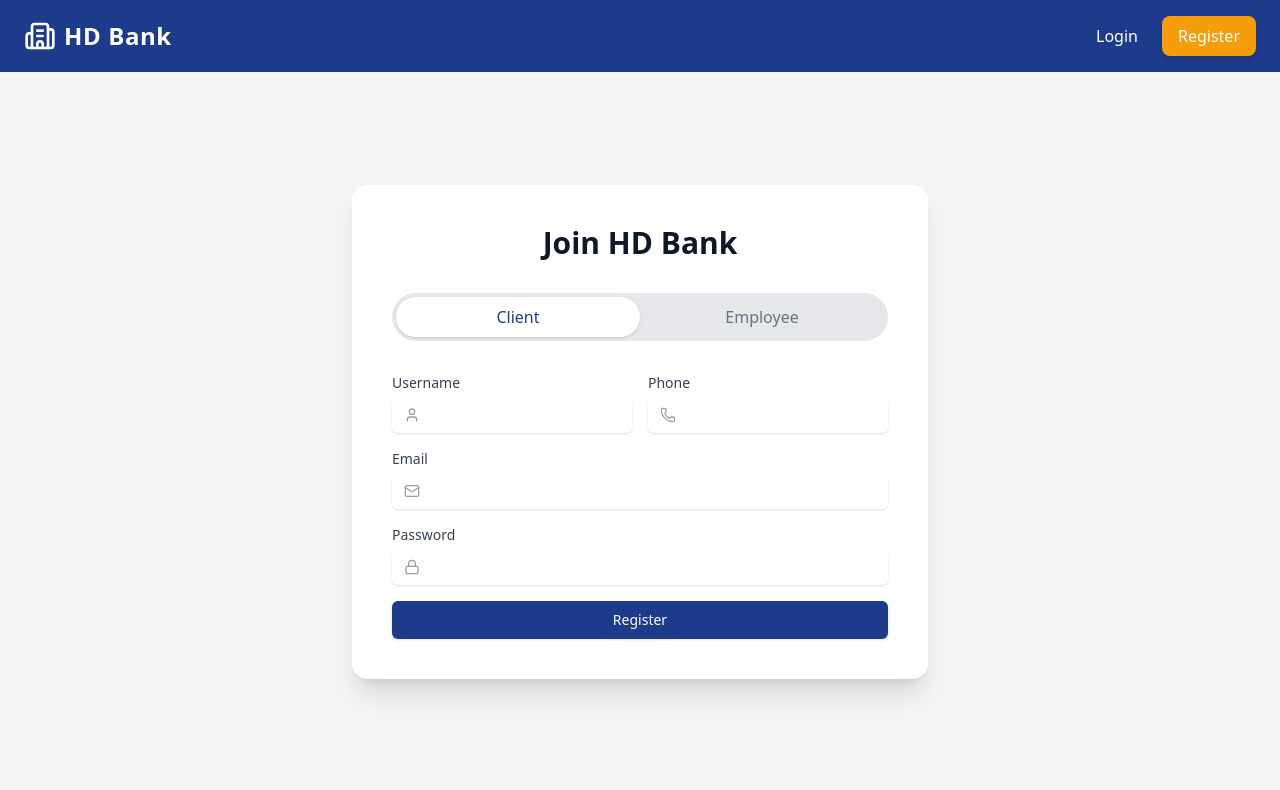
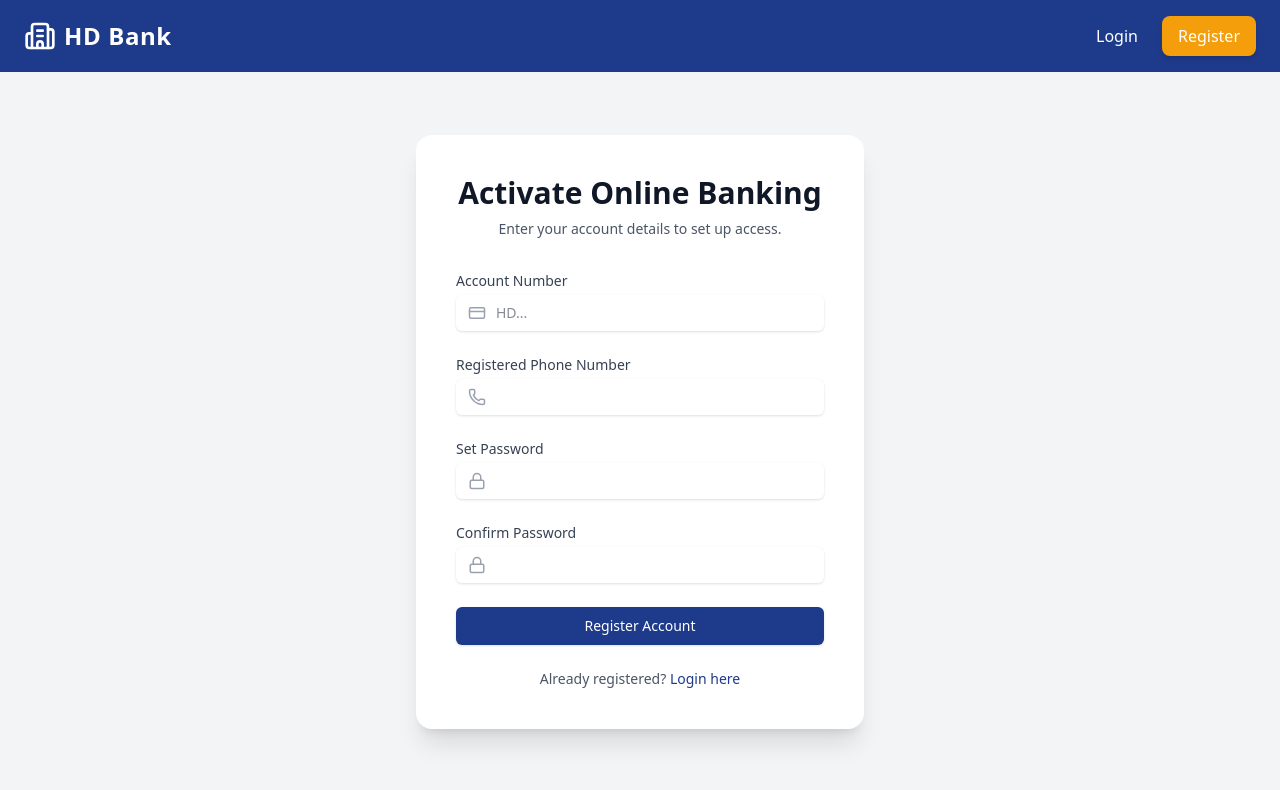
Before and after one commit to harshdholakiya21/HD_Bank, a React (Vite) app in the folder frontend/: page /register in a window 1280 px wide. Shown: the top 790 px of the page. Built offline with nearby package versions, Linux system fonts and the light colour scheme.

Commit message:
feat: refactor account creation to password-less and add account claiming

```diff
--- a/frontend/src/pages/ManagerDashboard.jsx
+++ b/frontend/src/pages/ManagerDashboard.jsx
@@ -30,7 +30,7 @@ const ManagerDashboard = () => {
 
     // Create Client State
     const [createClientForm, setCreateClientForm] = useState({
-        username: '', email: '', phone: '', password: '', initial_balance: ''
+        username: '', email: '', phone: '', initial_balance: ''
     });
     const [createSuccess, setCreateSuccess] = useState('');
     const [createError, setCreateError] = useState('');
@@ -84,7 +84,7 @@ const ManagerDashboard = () => {
         try {
             const res = await api.post('manager/create-client/', createClientForm);
             setCreateSuccess(`Client created! Account: ${res.data.account}`);
-            setCreateClientForm({ username: '', email: '', phone: '', password: '', initial_balance: '' });
+            setCreateClientForm({ username: '', email: '', phone: '', initial_balance: '' });
         } catch (err) {
             setCreateError('Failed to create client. ' + JSON.stringify(err.response?.data || {}));
         }
@@ -473,12 +473,6 @@ const ManagerDashboard = () => {
                                     </div>
                                 </div>
 
-                                <div>
-                                    <label className="block text-sm font-medium text-gray-700 mb-1">Password</label>
-                                    <input type="password" required className="w-full border rounded-lg p-2.5 focus:ring-2 focus:ring-blue-500 outline-none"
-                                        value={createClientForm.password} onChange={e => setCreateClientForm({ ...createClientForm, password: e.target.value })} />
-                                </div>
-
                                 <button type="submit" className="w-full bg-blue-600 text-white py-3 rounded-lg font-bold hover:bg-blue-700 transition shadow-md mt-4">
                                     Create Client Account
                                 </button>
--- a/frontend/src/pages/Register.jsx
+++ b/frontend/src/pages/Register.jsx
@@ -1,145 +1,128 @@
 import { useState } from 'react';
 import api from '../api';
-import { useNavigate } from 'react-router-dom';
-import { User, Briefcase, Key, Mail, Phone, Lock, FileDigit, CheckCircle } from 'lucide-react';
+import { useNavigate, Link } from 'react-router-dom';
+import { CreditCard, Phone, Lock, CheckCircle, AlertCircle } from 'lucide-react';
 
 const Register = () => {
-    const [role, setRole] = useState('CLIENT');
-    const [step, setStep] = useState(1); // 1: Info, 2: OTP
     const [formData, setFormData] = useState({
-        username: '', password: '', email: '', phone: '', ref_id: ''
+        account_number: '', phone: '', password: '', confirm_password: ''
     });
-    const [otp, setOtp] = useState('');
-    const [mockOtpDisplay, setMockOtpDisplay] = useState('');
     const [error, setError] = useState('');
+    const [success, setSuccess] = useState('');
     const navigate = useNavigate();
 
     const handleRegister = async (e) => {
         e.preventDefault();
         setError('');
+        setSuccess('');
+
+        if (formData.password !== formData.confirm_password) {
+            setError('Passwords do not match');
+            return;
+        }
+
         try {
-            const payload = { ...formData, role };
-            if (role === 'CLIENT') delete payload.ref_id;
-
-            const res = await api.post('auth/register/', payload);
-            setMockOtpDisplay(res.data.mock_otp); // For testing
-            setStep(2);
+            await api.post('auth/register/', formData);
+            setSuccess('Registration successful! You can now login.');
+            setTimeout(() => {
+                navigate('/login');
+            }, 2000);
         } catch (err) {
-            setError(err.response?.data?.message || JSON.stringify(err.response?.data) || 'Registration failed');
-        }
-    };
-
-    const handleVerify = async (e) => {
-        e.preventDefault();
-        setError('');
-        try {
-            await api.post('auth/verify-otp/', { username: formData.username, otp });
-            navigate('/login');
-        } catch (err) {
-            setError('Invalid OTP');
+            setError(err.response?.data?.detail || err.response?.data?.message || 'Registration failed. Please check your details.');
         }
     };
 
     return (
         <div className="min-h-[calc(100vh-80px)] flex items-center justify-center bg-gray-100 py-12 px-4 sm:px-6 lg:px-8">
-            <div className="max-w-xl w-full bg-white p-10 rounded-2xl shadow-xl">
-                <h2 className="text-3xl font-extrabold text-center text-gray-900 mb-8">
-                    Join HD Bank
+            <div className="max-w-md w-full bg-white p-10 rounded-2xl shadow-xl">
+                <div className="text-center mb-8">
+                    <h2 className="text-3xl font-extrabold text-gray-900">
+                        Activate Online Banking
                     </h2>
-
-                {step === 1 ? (
-                    <>
-                        <div className="flex justify-center mb-8 bg-gray-200 rounded-full p-1">
-                            <button
-                                onClick={() => setRole('CLIENT')}
-                                className={`flex-1 py-2 px-6 rounded-full font-medium transition ${role === 'CLIENT' ? 'bg-white text-primary shadow-sm' : 'text-gray-500'}`}
-                            >
-                                Client
-                            </button>
-                            <button
-                                onClick={() => setRole('EMPLOYEE')}
-                                className={`flex-1 py-2 px-6 rounded-full font-medium transition ${role === 'EMPLOYEE' ? 'bg-white text-primary shadow-sm' : 'text-gray-500'}`}
-                            >
-                                Employee
-                            </button>
+                    <p className="mt-2 text-sm text-gray-600">
+                        Enter your account details to set up access.
+                    </p>
                 </div>
 
-                        <form onSubmit={handleRegister} className="space-y-4">
-                            {error && <div className="bg-red-50 text-red-500 p-3 rounded text-sm break-words">{error}</div>}
+                <form onSubmit={handleRegister} className="space-y-6">
+                    {error && (
+                        <div className="bg-red-50 text-red-500 p-3 rounded text-sm flex items-start gap-2">
+                            <AlertCircle size={18} className="shrink-0 mt-0.5" />
+                            <span>{error}</span>
+                        </div>
+                    )}
+                    {success && (
+                        <div className="bg-green-50 text-green-700 p-3 rounded text-sm flex items-center gap-2">
+                            <CheckCircle size={18} />
+                            <span>{success}</span>
+                        </div>
+                    )}
 
-                            <div className="grid grid-cols-1 md:grid-cols-2 gap-4">
-                                <div className="col-span-1">
-                                    <label className="block text-sm font-medium text-gray-700">Username</label>
+                    <div>
+                        <label className="block text-sm font-medium text-gray-700">Account Number</label>
                         <div className="mt-1 relative rounded-md shadow-sm">
-                                        <div className="absolute inset-y-0 left-0 pl-3 flex items-center pointer-events-none text-gray-400"><User size={16} /></div>
-                                        <input type="text" required className="block w-full pl-10 border-gray-300 rounded-md focus:ring-primary focus:border-primary sm:text-sm py-2"
-                                            value={formData.username} onChange={e => setFormData({ ...formData, username: e.target.value })} />
+                            <div className="absolute inset-y-0 left-0 pl-3 flex items-center pointer-events-none text-gray-400">
+                                <CreditCard size={18} />
                             </div>
-                                </div>
-                                <div className="col-span-1">
-                                    <label className="block text-sm font-medium text-gray-700">Phone</label>
-                                    <div className="mt-1 relative rounded-md shadow-sm">
-                                        <div className="absolute inset-y-0 left-0 pl-3 flex items-center pointer-events-none text-gray-400"><Phone size={16} /></div>
-                                        <input type="text" className="block w-full pl-10 border-gray-300 rounded-md focus:ring-primary focus:border-primary sm:text-sm py-2"
-                                            value={formData.phone} onChange={e => setFormData({ ...formData, phone: e.target.value })} />
-                                    </div>
+                            <input type="text" required
+                                className="block w-full pl-10 border-gray-300 rounded-md focus:ring-primary focus:border-primary sm:text-sm py-2"
+                                placeholder="HD..."
+                                value={formData.account_number}
+                                onChange={e => setFormData({ ...formData, account_number: e.target.value })}
+                            />
                         </div>
                     </div>
 
                     <div>
-                                <label className="block text-sm font-medium text-gray-700">Email</label>
+                        <label className="block text-sm font-medium text-gray-700">Registered Phone Number</label>
                         <div className="mt-1 relative rounded-md shadow-sm">
-                                    <div className="absolute inset-y-0 left-0 pl-3 flex items-center pointer-events-none text-gray-400"><Mail size={16} /></div>
-                                    <input type="email" required className="block w-full pl-10 border-gray-300 rounded-md focus:ring-primary focus:border-primary sm:text-sm py-2"
-                                        value={formData.email} onChange={e => setFormData({ ...formData, email: e.target.value })} />
+                            <div className="absolute inset-y-0 left-0 pl-3 flex items-center pointer-events-none text-gray-400">
+                                <Phone size={18} />
+                            </div>
+                            <input type="text" required
+                                className="block w-full pl-10 border-gray-300 rounded-md focus:ring-primary focus:border-primary sm:text-sm py-2"
+                                value={formData.phone}
+                                onChange={e => setFormData({ ...formData, phone: e.target.value })}
+                            />
                         </div>
                     </div>
 
                     <div>
-                                <label className="block text-sm font-medium text-gray-700">Password</label>
+                        <label className="block text-sm font-medium text-gray-700">Set Password</label>
                         <div className="mt-1 relative rounded-md shadow-sm">
-                                    <div className="absolute inset-y-0 left-0 pl-3 flex items-center pointer-events-none text-gray-400"><Lock size={16} /></div>
-                                    <input type="password" required className="block w-full pl-10 border-gray-300 rounded-md focus:ring-primary focus:border-primary sm:text-sm py-2"
-                                        value={formData.password} onChange={e => setFormData({ ...formData, password: e.target.value })} />
+                            <div className="absolute inset-y-0 left-0 pl-3 flex items-center pointer-events-none text-gray-400">
+                                <Lock size={18} />
+                            </div>
+                            <input type="password" required
+                                className="block w-full pl-10 border-gray-300 rounded-md focus:ring-primary focus:border-primary sm:text-sm py-2"
+                                value={formData.password}
+                                onChange={e => setFormData({ ...formData, password: e.target.value })}
+                            />
                         </div>
                     </div>
 
-                            {role === 'EMPLOYEE' && (
                     <div>
-                                    <label className="block text-sm font-medium text-gray-700">Reference ID</label>
+                        <label className="block text-sm font-medium text-gray-700">Confirm Password</label>
                         <div className="mt-1 relative rounded-md shadow-sm">
-                                        <div className="absolute inset-y-0 left-0 pl-3 flex items-center pointer-events-none text-gray-400"><FileDigit size={16} /></div>
-                                        <input type="text" required className="block w-full pl-10 border-gray-300 rounded-md focus:ring-primary focus:border-primary sm:text-sm py-2"
-                                            placeholder="Ask your manager for a code"
-                                            value={formData.ref_id} onChange={e => setFormData({ ...formData, ref_id: e.target.value })} />
+                            <div className="absolute inset-y-0 left-0 pl-3 flex items-center pointer-events-none text-gray-400">
+                                <Lock size={18} />
+                            </div>
+                            <input type="password" required
+                                className="block w-full pl-10 border-gray-300 rounded-md focus:ring-primary focus:border-primary sm:text-sm py-2"
+                                value={formData.confirm_password}
+                                onChange={e => setFormData({ ...formData, confirm_password: e.target.value })}
+                            />
                         </div>
                     </div>
-                            )}
 
-                            <button type="submit" className="w-full flex justify-center py-2 px-4 border border-transparent rounded-md shadow-sm text-sm font-medium text-white bg-primary hover:bg-blue-800 focus:outline-none focus:ring-2 focus:ring-offset-2 focus:ring-primary">
-                                Register
+                    <button type="submit" className="w-full flex justify-center py-2 px-4 border border-transparent rounded-md shadow-sm text-sm font-medium text-white bg-primary hover:bg-blue-800 focus:outline-none focus:ring-2 focus:ring-offset-2 focus:ring-primary transition">
+                        Register Account
                     </button>
+
+                    <div className="text-center mt-4 text-sm text-gray-600">
+                        Already registered? <Link to="/login" className="text-primary hover:underline font-medium">Login here</Link>
+                    </div>
                 </form>
-                    </>
-                ) : (
-                    <form onSubmit={handleVerify} className="space-y-6 text-center">
-                        <div className="bg-green-50 border border-green-200 text-green-700 px-4 py-3 rounded relative" role="alert">
-                            <strong className="font-bold">OTP Sent!</strong>
-                            <span className="block sm:inline"> For demo purposes, your OTP is: <strong>{mockOtpDisplay}</strong></span>
-                        </div>
-
-                        <div>
-                            <label className="block text-sm font-medium text-gray-700 mb-2">Enter OTP</label>
-                            <input type="text" required className="block w-full text-center tracking-[1em] text-2xl font-mono border-gray-300 rounded-md focus:ring-primary focus:border-primary py-2"
-                                maxLength={6}
-                                value={otp} onChange={e => setOtp(e.target.value)} />
-                        </div>
-
-                        <button type="submit" className="w-full flex justify-center py-2 px-4 border border-transparent rounded-md shadow-sm text-sm font-medium text-white bg-primary hover:bg-blue-800 focus:outline-none focus:ring-2 focus:ring-offset-2 focus:ring-primary">
-                            Verify
-                        </button>
-                    </form>
-                )}
             </div>
         </div>
     );
```
Also changed, not shown: 2 other files (tests, documents, lock files or other folders). Lines whose indentation alone changed are shown as unchanged.
